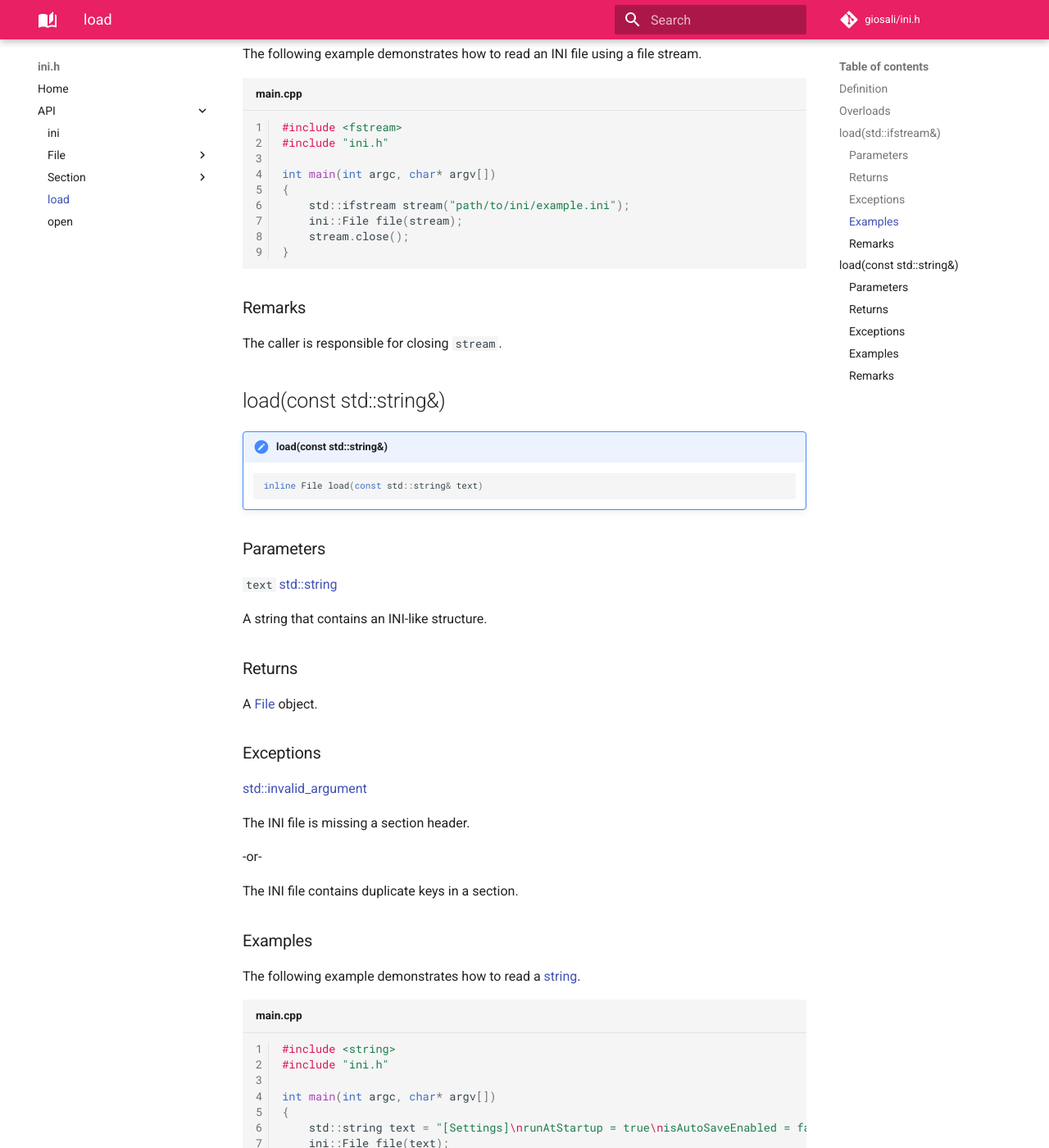
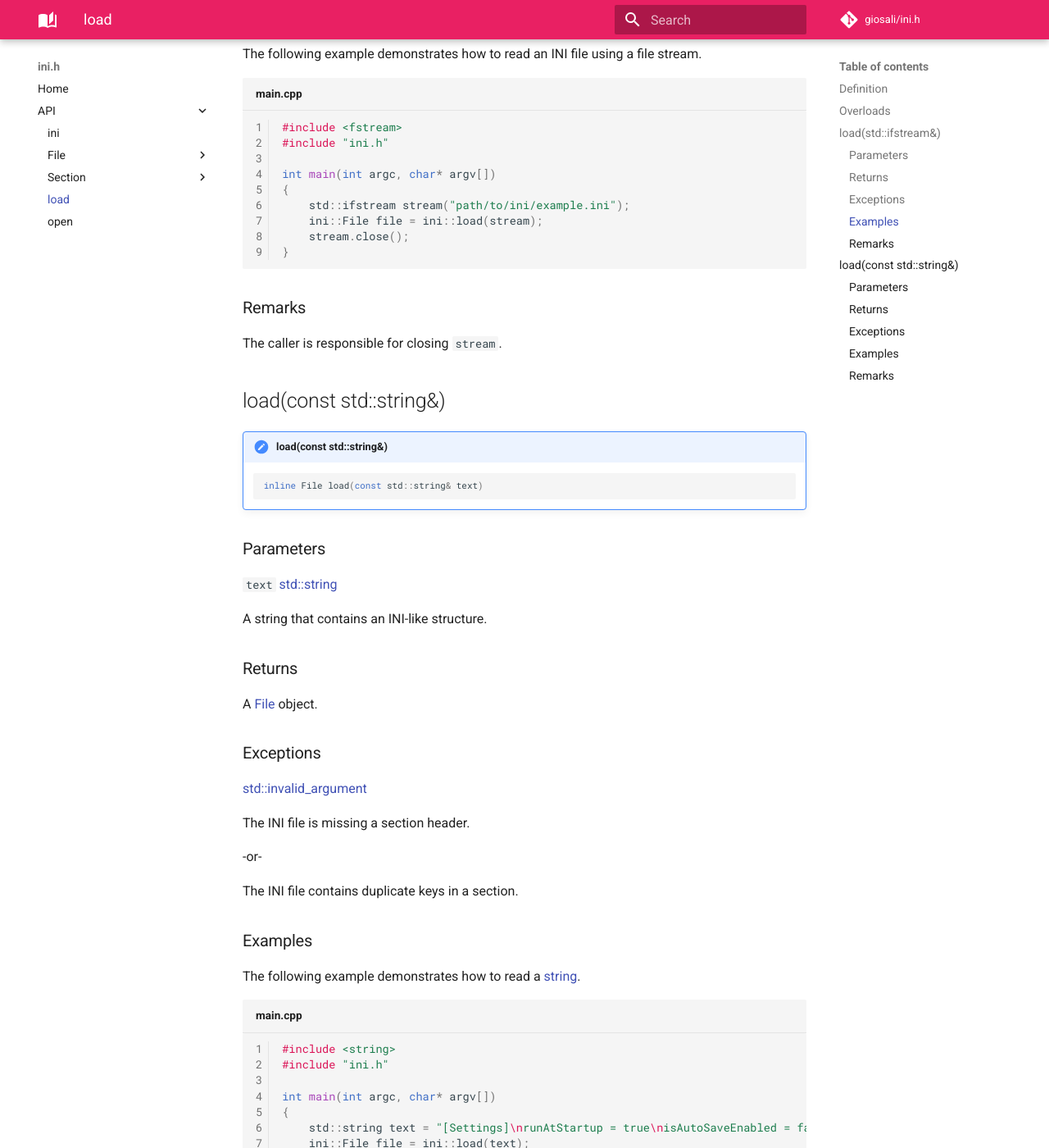
Before and after one commit to giosali/ini.h, an MkDocs documentation site: the page built from docs/api/load.md, in a window 1280 px wide and 1400 px high, scrolled down 1359 px. Shown: the whole window at 82% size. Built offline with MkDocs 1.6.1 and Material for MkDocs 9.7.7, drawn with Linux system fonts in a browser that asks for light colours; comment, search, counter and statistics services are not loaded.

Commit message:
Fix examples

````diff
--- a/docs/api/load.md
+++ b/docs/api/load.md
@@ -56,7 +56,7 @@ The following example demonstrates how to read an INI file using a file stream.
 int main(int argc, char* argv[])
 {
     std::ifstream stream("path/to/ini/example.ini");
-    ini::File file(stream);
+    ini::File file = ini::load(stream);
     stream.close();
 }
 ```
@@ -104,7 +104,7 @@ The following example demonstrates how to read a [string](https://en.cppreferenc
 int main(int argc, char* argv[])
 {
     std::string text = "[Settings]\nrunAtStartup = true\nisAutoSaveEnabled = false\n[Random]\nhello = world\npi = 3.14\nsentence = This is a long sentence; unfortunately, newlines don't work in values when the input is a string instead of an input stream :(";
-    ini::File file(text);
+    ini::File file = ini::load(text);
 }
 ```
 
````
